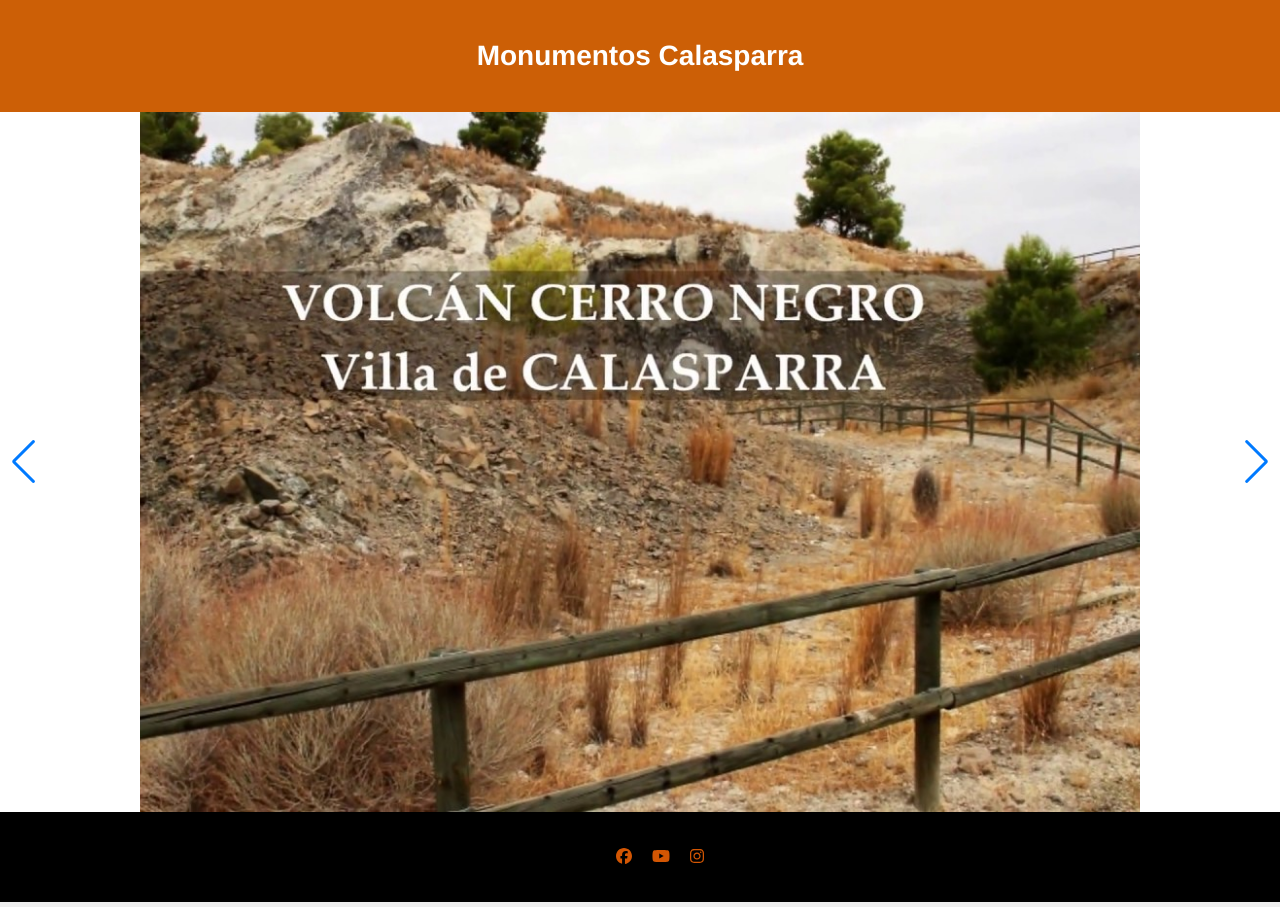
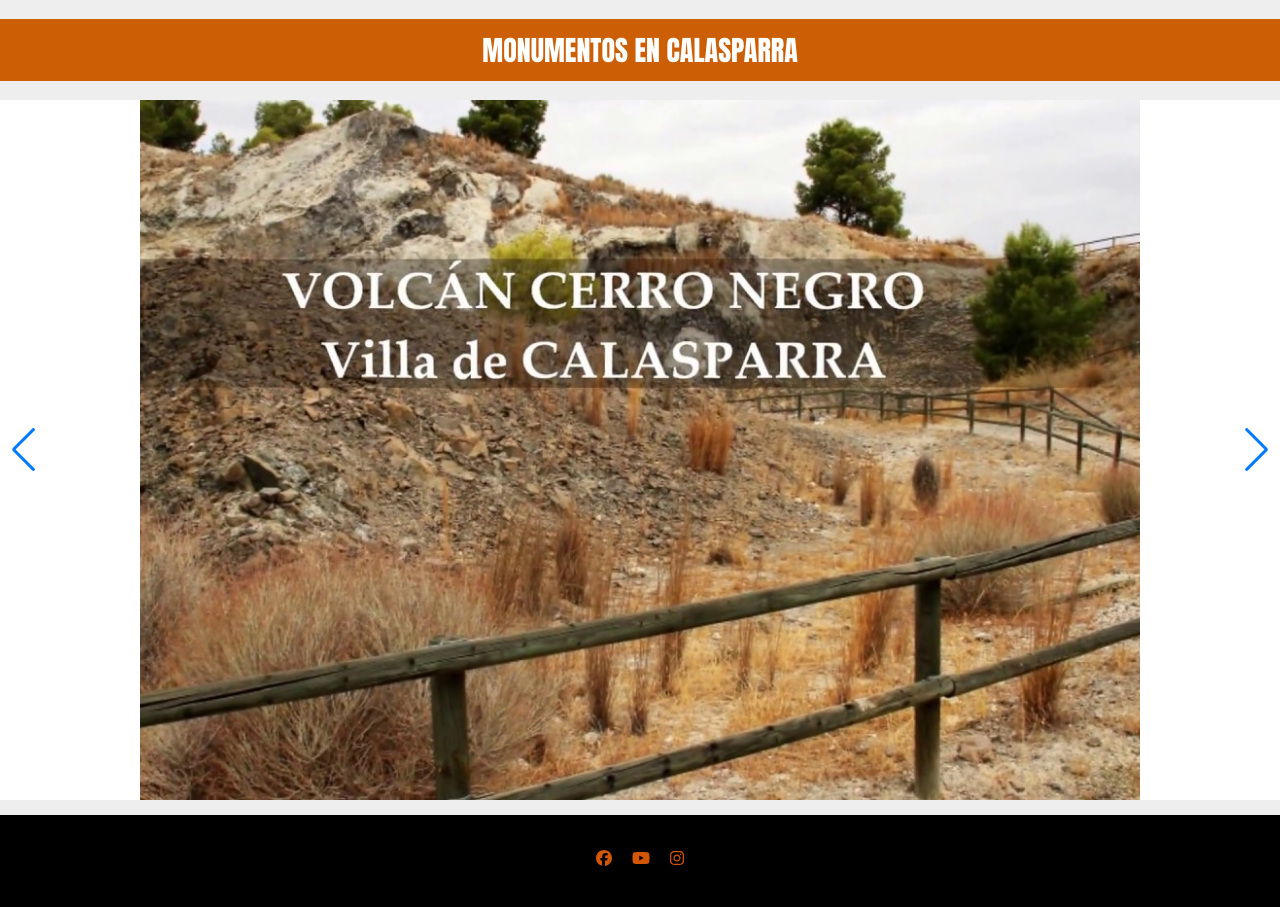
Before and after one commit to jose55440/Planrilla, a website: page src/index.html in a window 1280 px wide. Drawn offline with nearby package versions, Linux system fonts and the light colour scheme; files that its build step writes are made by us from their sources.

Commit message:
01/01/2024

```diff
--- a/src/css/style.css
+++ b/src/css/style.css
@@ -1,6 +1,4 @@
-body {
-  position: relative;
-}
+
 header h1 {
   display: flex;
   align-items: center;
@@ -8,8 +6,11 @@ header h1 {
   justify-content: center;
   /* Center horizontally */
   color: white;
-  margin: 0;
-  padding: 40px;
+
+  padding: 10px;
+
+
+  text-transform: uppercase;
 
 }
 
@@ -29,6 +30,9 @@ body {
   color: #000;
   margin: 0;
   padding: 0;
+  font-family: Impact, Haettenschweiler, 'Arial Narrow Bold', sans-serif;
+
+
 
 }
 
@@ -50,9 +54,13 @@ body {
   display: flex;
   width: 1000px;
   height: 700px;
+
   object-fit: cover;
 }
 
+article{
+  margin-bottom: 15px;
+}
 
 
 
@@ -62,10 +70,12 @@ footer {
   display: flex;
   justify-content: center;
 
+
+
 }
 footer ul{
   display: inline-flex;
-
+  padding: 0%;
   align-items: center;
   /* Center vertically */
   justify-content: center;
--- /dev/null
+++ b/src/css/volcan.css
@@ -0,0 +1,34 @@
+body{
+    margin: 0px;
+    padding: 0px;
+
+    background-color: #f1edce !important;
+}
+h1{
+    display: flex;
+    justify-content: center;
+    justify-items: center;
+    background-color: rgb(204, 95, 6);
+    padding: 10px;
+
+    text-transform: uppercase;
+}
+
+p{
+    display: flex;
+    justify-content: center;
+    justify-items: center;
+
+    margin:10px 30% ;
+
+
+    font-family: Impact, Haettenschweiler, 'Arial Narrow Bold', sans-serif;
+    font-size: 40px;
+}
+
+img{
+    display: flex;
+    justify-content: center;
+    justify-items: center;
+    margin-left: 23%;
+}
--- a/src/footer.html
+++ b/src/footer.html
@@ -1,3 +1,14 @@
+
+
+<!DOCTYPE html>
+<html lang="en">
+<head>
+    <meta charset="UTF-8">
+    <meta name="viewport" content="width=device-width, initial-scale=1.0">
+    <title>Document</title>
+    <link rel="stylesheet" href="css/style.css">
+</head>
+<body>
     <footer>
         <ul class="social-list">
             <li><a href=""><svg xmlns="http://www.w3.org/2000/svg" height="16" width="16" viewBox="0 0 512 512"><!--!Font Awesome Free 6.5.1 by @fontawesome - https://fontawesome.com License - https://fontawesome.com/license/free Copyright 2023 Fonticons, Inc.--><path fill="#d35603" d="M512 256C512 114.6 397.4 0 256 0S0 114.6 0 256C0 376 82.7 476.8 194.2 504.5V334.2H141.4V256h52.8V222.3c0-87.1 39.4-127.5 125-127.5c16.2 0 44.2 3.2 55.7 6.4V172c-6-.6-16.5-1-29.6-1c-42 0-58.2 15.9-58.2 57.2V256h83.6l-14.4 78.2H287V510.1C413.8 494.8 512 386.9 512 256h0z"/></svg></a></li>
@@ -5,3 +16,5 @@
             <li><a href=""><svg xmlns="http://www.w3.org/2000/svg" height="16" width="14" viewBox="0 0 448 512"><!--!Font Awesome Free 6.5.1 by @fontawesome - https://fontawesome.com License - https://fontawesome.com/license/free Copyright 2023 Fonticons, Inc.--><path fill="#d35603" d="M224.1 141c-63.6 0-114.9 51.3-114.9 114.9s51.3 114.9 114.9 114.9S339 319.5 339 255.9 287.7 141 224.1 141zm0 189.6c-41.1 0-74.7-33.5-74.7-74.7s33.5-74.7 74.7-74.7 74.7 33.5 74.7 74.7-33.6 74.7-74.7 74.7zm146.4-194.3c0 14.9-12 26.8-26.8 26.8-14.9 0-26.8-12-26.8-26.8s12-26.8 26.8-26.8 26.8 12 26.8 26.8zm76.1 27.2c-1.7-35.9-9.9-67.7-36.2-93.9-26.2-26.2-58-34.4-93.9-36.2-37-2.1-147.9-2.1-184.9 0-35.8 1.7-67.6 9.9-93.9 36.1s-34.4 58-36.2 93.9c-2.1 37-2.1 147.9 0 184.9 1.7 35.9 9.9 67.7 36.2 93.9s58 34.4 93.9 36.2c37 2.1 147.9 2.1 184.9 0 35.9-1.7 67.7-9.9 93.9-36.2 26.2-26.2 34.4-58 36.2-93.9 2.1-37 2.1-147.8 0-184.8zM398.8 388c-7.8 19.6-22.9 34.7-42.6 42.6-29.5 11.7-99.5 9-132.1 9s-102.7 2.6-132.1-9c-19.6-7.8-34.7-22.9-42.6-42.6-11.7-29.5-9-99.5-9-132.1s-2.6-102.7 9-132.1c7.8-19.6 22.9-34.7 42.6-42.6 29.5-11.7 99.5-9 132.1-9s102.7-2.6 132.1 9c19.6 7.8 34.7 22.9 42.6 42.6 11.7 29.5 9 99.5 9 132.1s2.7 102.7-9 132.1z"/></svg></a></li>
         </ul>
     </footer>
+</body>
+</html>
--- a/src/header.html
+++ b/src/header.html
@@ -1,17 +1,14 @@
-
 <!DOCTYPE html>
 <html lang="en">
 <head>
     <meta charset="UTF-8">
     <meta name="viewport" content="width=device-width, initial-scale=1.0">
     <title>Document</title>
-
+    <link rel="stylesheet" href="css/style.css">
 </head>
 <body>
-
+    <header>
+        <h1>Monumentos En Calasparra</h1>
+    </header>
 </body>
 </html>
-<header>
-    <h1>Monumentos Calasparra</h1>
-
-</header>
--- a/src/index.html
+++ b/src/index.html
@@ -22,9 +22,9 @@
       <!-- Additional required wrapper -->
       <div class="swiper-wrapper">
         <!-- Slides -->
-        <div class="swiper-slide" data-swiper-autoplay="2000"><img src="assets/1.jpg" alt=""></div>
-        <div class="swiper-slide" data-swiper-autoplay="2000"><img src="assets/2.jpeg" alt=""></div>
-        <div class="swiper-slide" data-swiper-autoplay="2000"><img src="assets/3.webp" alt=""></div>
+        <div class="swiper-slide" data-swiper-autoplay="2000"><a href="volcan.html"><img src="assets/1.jpg" alt=""></a></div>
+        <div class="swiper-slide" data-swiper-autoplay="2000"><a href="volcan.html"><img src="assets/2.jpeg" alt=""></a></div>
+        <div class="swiper-slide" data-swiper-autoplay="2000"><a href="volcan.html"><img src="assets/3.webp" alt=""></a></div>
         ...
       </div>
       <!-- If we need pagination -->
@@ -33,8 +33,7 @@
       <!-- If we need navigation buttons -->
       <div id="next" class="swiper-button-next"></div>
       <div id="prev" class="swiper-button-prev"></div>
-      <!-- <div class="swiper-button-prev"></div>
-      <div class="swiper-button-next"></div> -->
+
     </div>
   </article>
 
```
Also changed, not shown: src/volcan.html (added, +26 -0 lines), src/assets/4.jpg (renamed from src/assets/pa162708.jpg), src/assets/5.jpg (added). Lines whose indentation alone changed are shown as unchanged.
